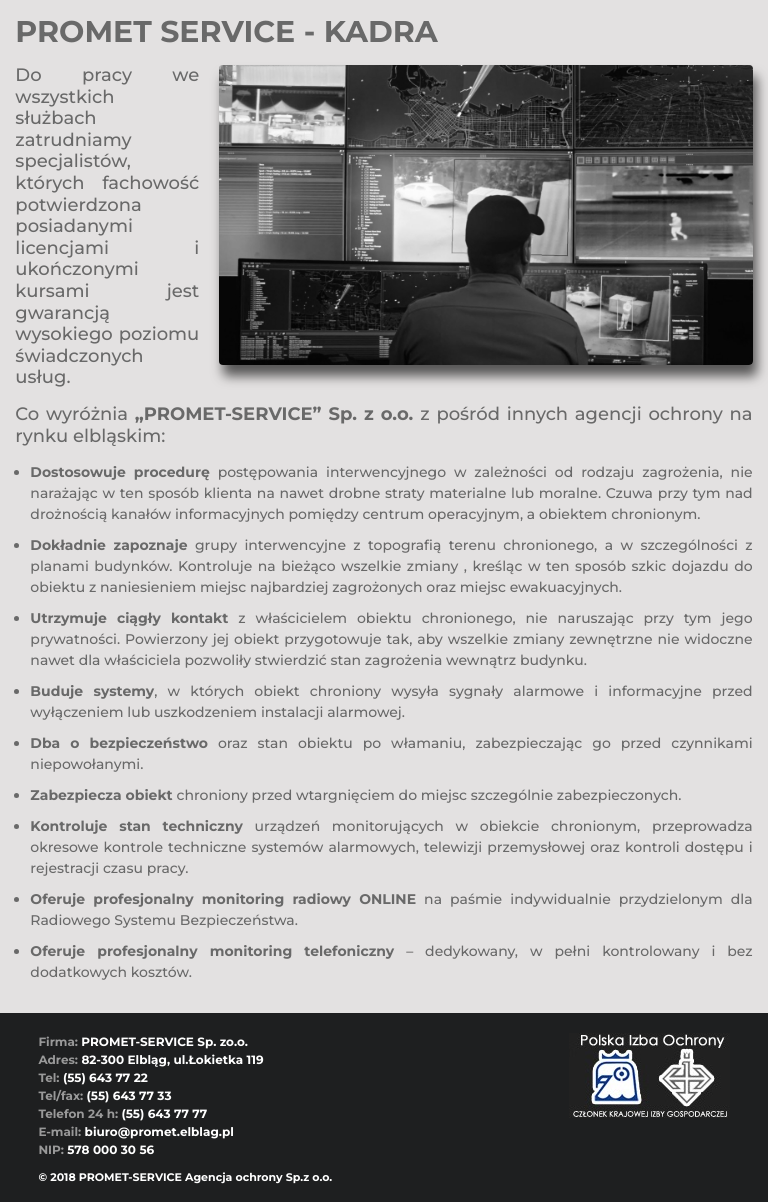
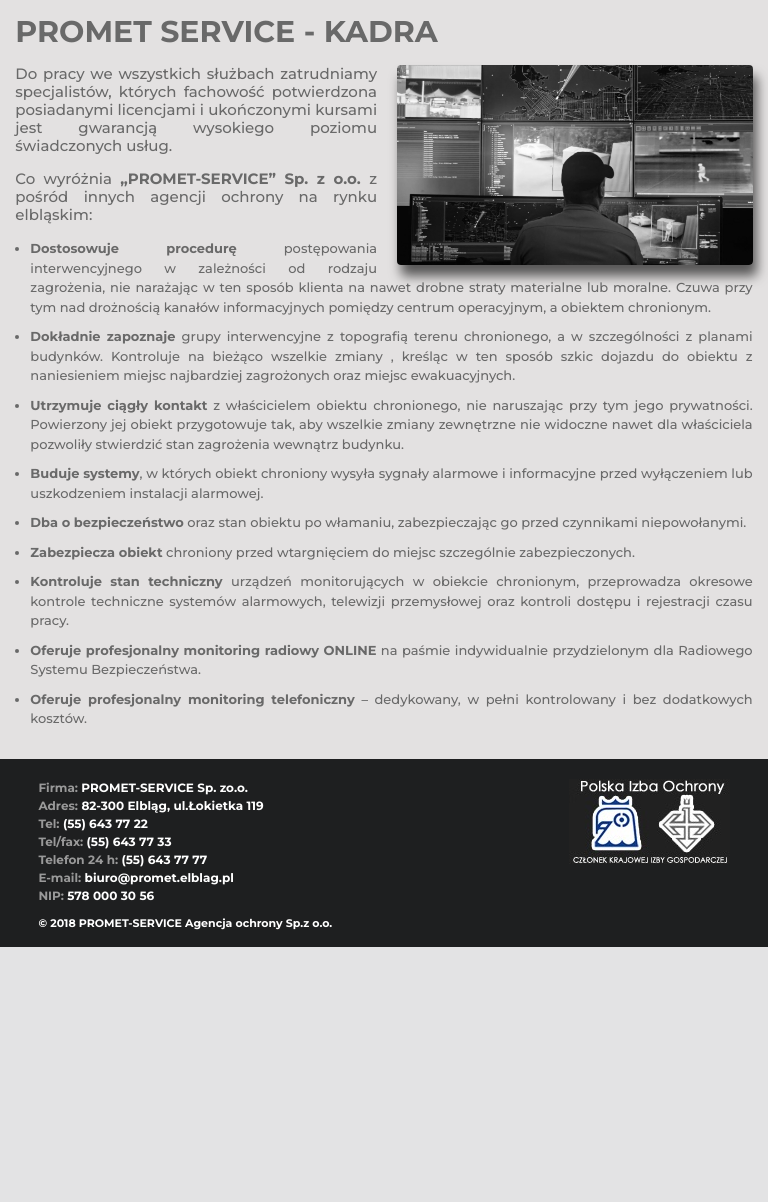
Before and after one commit to aircraftman3/promet, a PHP site: page /kadra.html in a window 768 px wide. Shown: the part 241-1443 px from the top of the page. After the commit the page ends 1188 px from the top, so only its background shows below. Run offline with PHP 8.4, Linux system fonts and the light colour scheme; some libraries are stand-ins or nearby versions.

Commit message:
fixing media queries with section-main-view( image too)

```diff
--- a/style.css
+++ b/style.css
@@ -980,6 +980,10 @@ pixels, change the font-size of the links and position
         max-width: 96%;
     }
 
+    .section-main-view {
+padding-right: 5px;
+    }
+
     .section-main-view-text h4 {
         font-size: 14px;
         padding-bottom: 15px;
@@ -1175,7 +1179,10 @@ pixels, change the font-size of the links and position
 
     .section-main-view-text img {
         margin-bottom: 25px;
+        float:none;
+        max-height: 210px;
     }
+
 
     .section-main-view-text li {
         padding-bottom: 5px;
@@ -1302,9 +1309,16 @@ pixels, change the font-size of the links and position
     .section-main-view-text p {
         padding-top: 15px;
         margin-bottom: 0;
-
     }
-
+    .section-main-view-text h4 {
+        font-size: 15px;
+    }
+    .section-main-view-text li {
+        font-size: 13px;
+    }
+    .section-main-view-text img {
+        max-height:200px;
+    }
     .section-main-inner h5 {
         font-size: 30px;
         padding-top: 15px;
@@ -1316,8 +1330,11 @@ pixels, change the font-size of the links and position
 }
 
 
+
+
+
 /*!*Large devices (desktops, 992px and up)*!*/
-@media (min-width: 992px) and (max-width: 1199.98px) {
+@media (min-width: 991.99px) and (max-width: 1199.98px) {
     .section2-image {
         max-width: 34%;
     }
@@ -1330,7 +1347,7 @@ pixels, change the font-size of the links and position
     }
 
     .section4-text {
-        background-color: #0f2335f0;
+
         margin-top: 70px;
         padding-top: 70px;
         opacity: 1;
@@ -1338,6 +1355,7 @@ pixels, change the font-size of the links and position
 
     .section-main-inner {
         max-width: 96%;
+
     }
 
     .section-main-view-text p {
```
